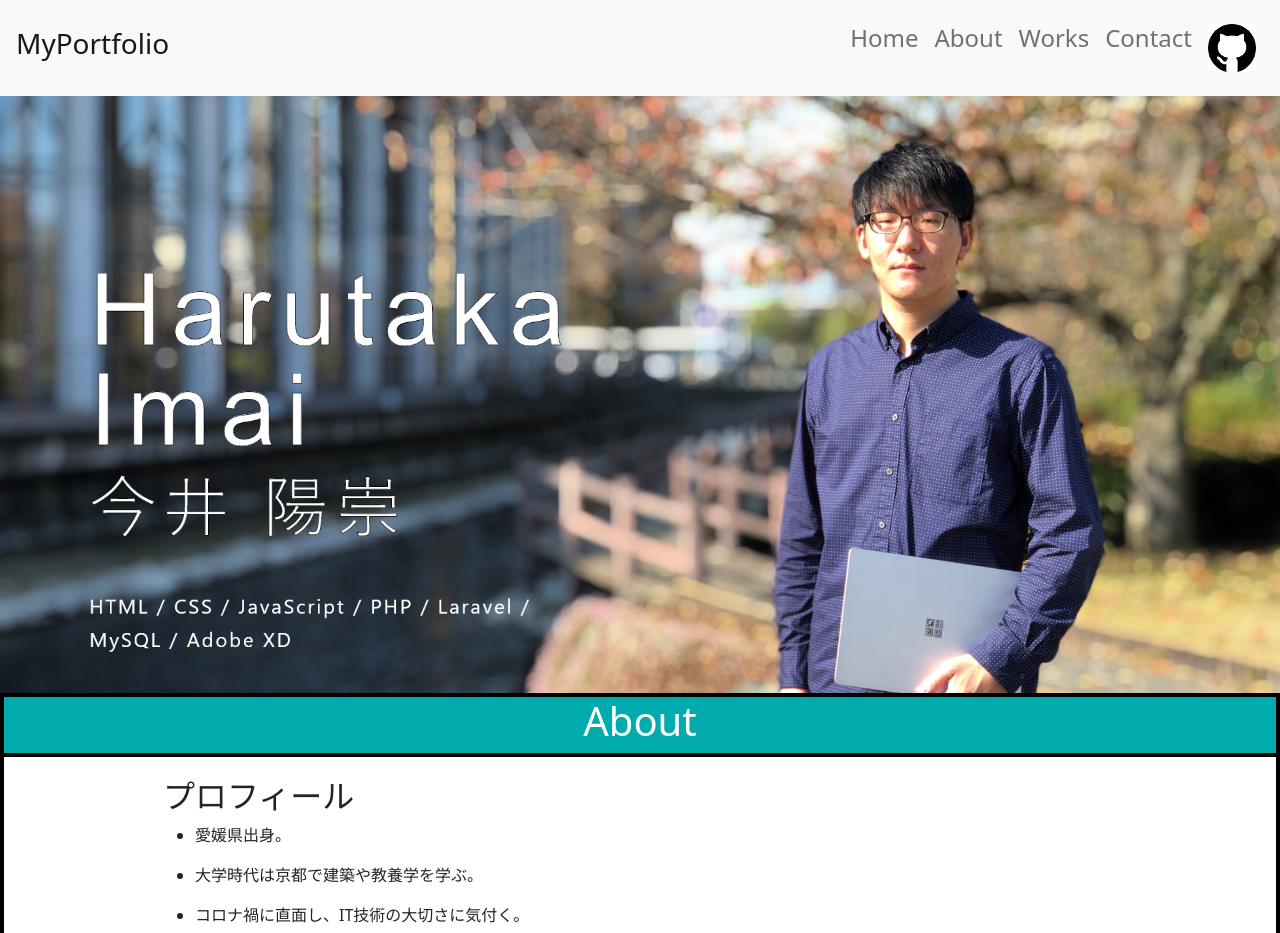
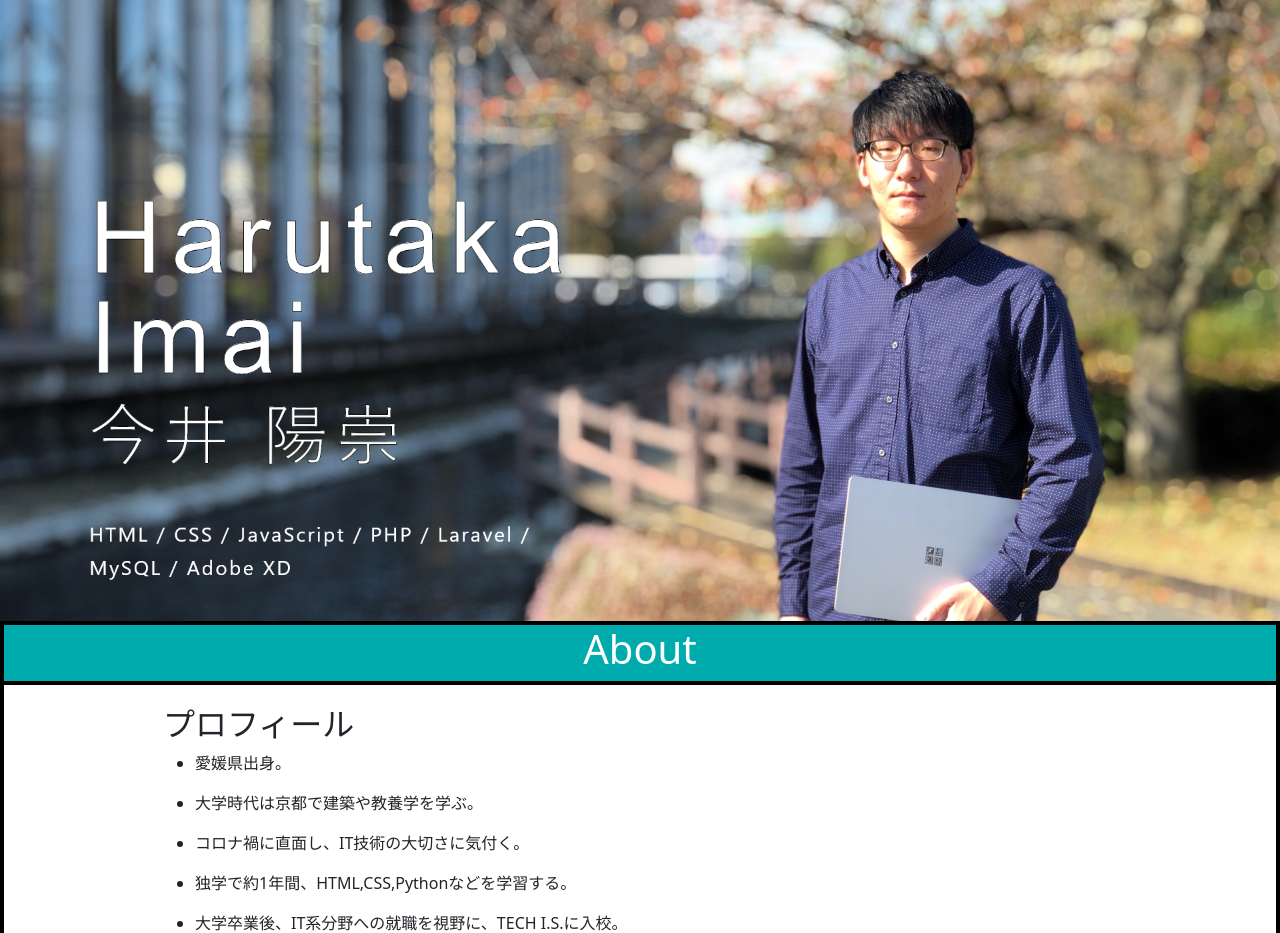
Before and after one commit to haru034/MyPortfolio, a PHP site: page / in a window 1280 px wide. Shown: the top 933 px of the page. Run offline with PHP 8.4, Linux system fonts and the light colour scheme; some libraries are stand-ins or nearby versions.

Commit message:
ナビゲーションバーを削除(見る人に上から下まで、内容をじっくり見てほしいと思ったから。)

```diff
--- a/index.html
+++ b/index.html
@@ -21,36 +21,6 @@
 
   </head>
   <body>
-    <!-- ナビゲーションバー(ヘッダーメニュー) -->
-    <nav class="fixed-top navbar navbar-expand-sm navbar-light bg-light mb-3 p-3">
-      <!-- ハンバーガーメニュー -->
-      <button class="navbar-toggler" type="button" data-toggle="collapse" data-target="#navbarNav" aria-controls="navbarNav" aria-expanded="false" aria-label="Toggle navigation">
-        <span class="navbar-toggler-icon"></span>
-      </button>
-      <a class="navbar-brand" href="#"><h3>MyPortfolio</h3></a>
-      <!-- ハンバーガーメニュークリック時に開閉する設定 -->
-      <div id="navbarNav" class="collapse navbar-collapse justify-content-end"> <!-- justify-content-endで文字を右寄せ -->
-        <ul class="navbar-nav">
-          <li class="nav-item">
-            <a class="nav-link" href="#"><h4>Home</h4></a>
-          </li>
-          <li class="nav-item">
-            <a class="nav-link" href="#About"><h4>About</h4></a>
-          </li>
-          <li class="nav-item">
-            <a class="nav-link" href="#Works"><h4>Works</h4></a>
-          </li>
-          <li class="nav-item">
-            <a class="nav-link" href="#Contact"><h4>Contact</h4></a>
-          </li>
-          <li class="nav-item">
-            <a class="nav-link" href="https://github.com/haru034?tab=repositories">
-              <img src="img/github.png" alt="GitHubアイコン画像" class="main-img img-fluid"/>
-            </a>
-          </li>
-        </ul>
-      </div>
-    </nav>
 
     <!-- メイン(About、Worksの部分) -->
     <main class="main-v">
--- a/style.css
+++ b/style.css
@@ -1,17 +1,5 @@
-.navbar-light .navbar-toggler {
-    border-color: rgba(0, 0, 0, 0); /* ハンバーガーメニューの枠線を削除 */
-}
-
 .body {
     padding-top: 60px;
-}
-
-.fixed-top {
-    padding-bottom: 86px;
-}
-
-.main-container {
-    margin-top: 72px;
 }
 
 /* 見出し(About) */
```
